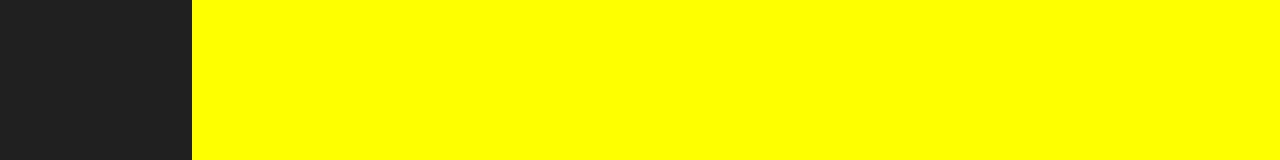
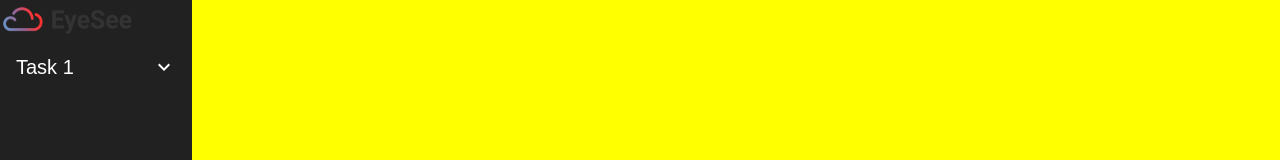
Before and after one commit to squaloIT/eyesee-fonis-app, a React (Create React App) app: page / in a window 1280 px wide. Shown: the top 160 px of the page. Built offline with nearby package versions, Linux system fonts and the light colour scheme.

Commit message:
feat: layout for sidebar finished

```diff
--- a/src/App.tsx
+++ b/src/App.tsx
@@ -1,10 +1,11 @@
 import { Flex, Box } from "@chakra-ui/react";
+import Sidebar from "./components/Sidebar";
 
 const App = () => {
   return (
     <div className="App">
       <Flex height="85vh" className="">
-        <Box bgColor="gray.900" width="15%" />
+        <Sidebar />
         <Box bgColor="yellow" width="85%" />
       </Flex>
 
--- /dev/null
+++ b/src/components/Sidebar.tsx
@@ -0,0 +1,49 @@
+import { Box, Flex, Text } from "@chakra-ui/layout";
+import {
+  Accordion,
+  AccordionButton,
+  AccordionIcon,
+  AccordionItem,
+  AccordionPanel,
+  Image,
+} from "@chakra-ui/react";
+import logo from "../assets/images/logo.png";
+
+const Sidebar = () => {
+  return (
+    <Box width="15%" bgColor="gray.900">
+      <Box>
+        <Image src={logo} width="70%" />
+      </Box>
+
+      <Box p="10px">
+        <Accordion allowMultiple>
+          <AccordionItem>
+            <AccordionButton
+              fontSize="20px"
+              fontWeight="medium"
+              color="white"
+              bgColor="transparent"
+              border="none"
+              width="100%"
+              display="block"
+            >
+              <Flex justify="space-between" alignItems="center">
+                <Text margin="0px">Task 1</Text>
+                <AccordionIcon fontSize="24px" />
+              </Flex>
+            </AccordionButton>
+
+            <AccordionPanel>
+              <Box px="10px">
+                <Text color="white">Tester 1</Text>
+              </Box>
+            </AccordionPanel>
+          </AccordionItem>
+        </Accordion>
+      </Box>
+    </Box>
+  );
+};
+
+export default Sidebar;
```
